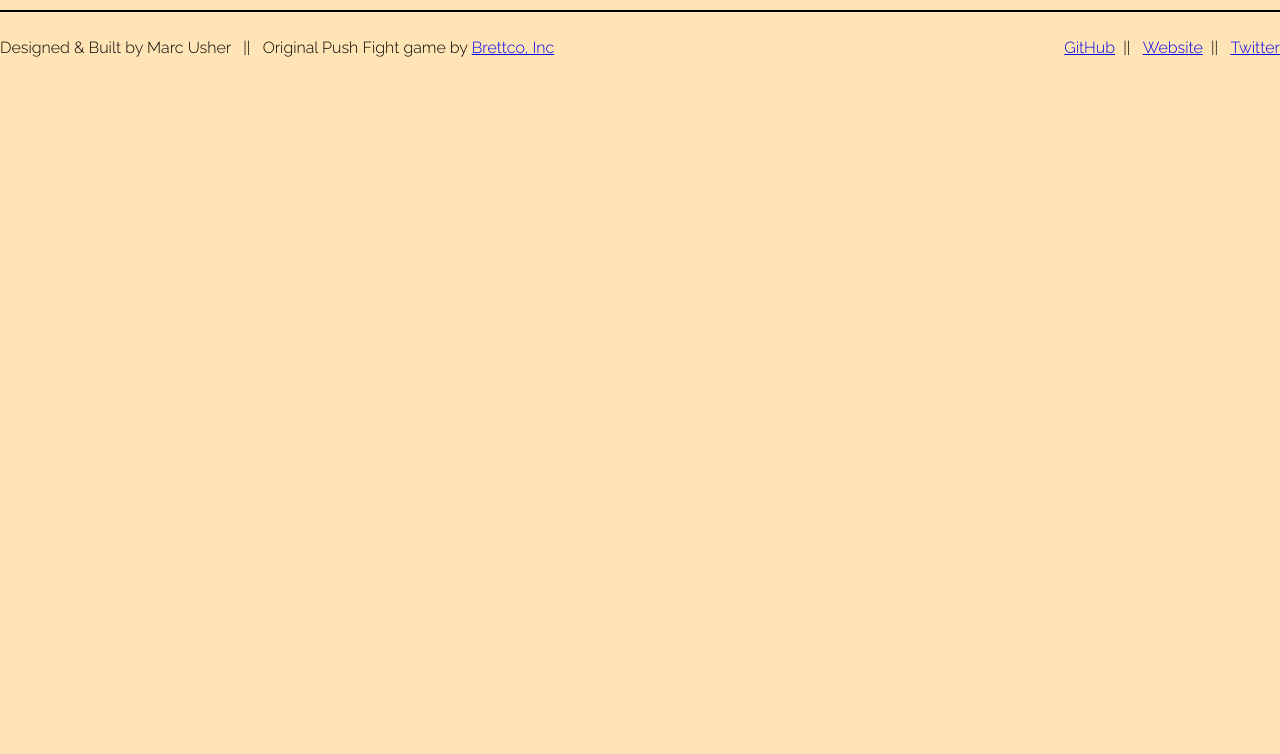
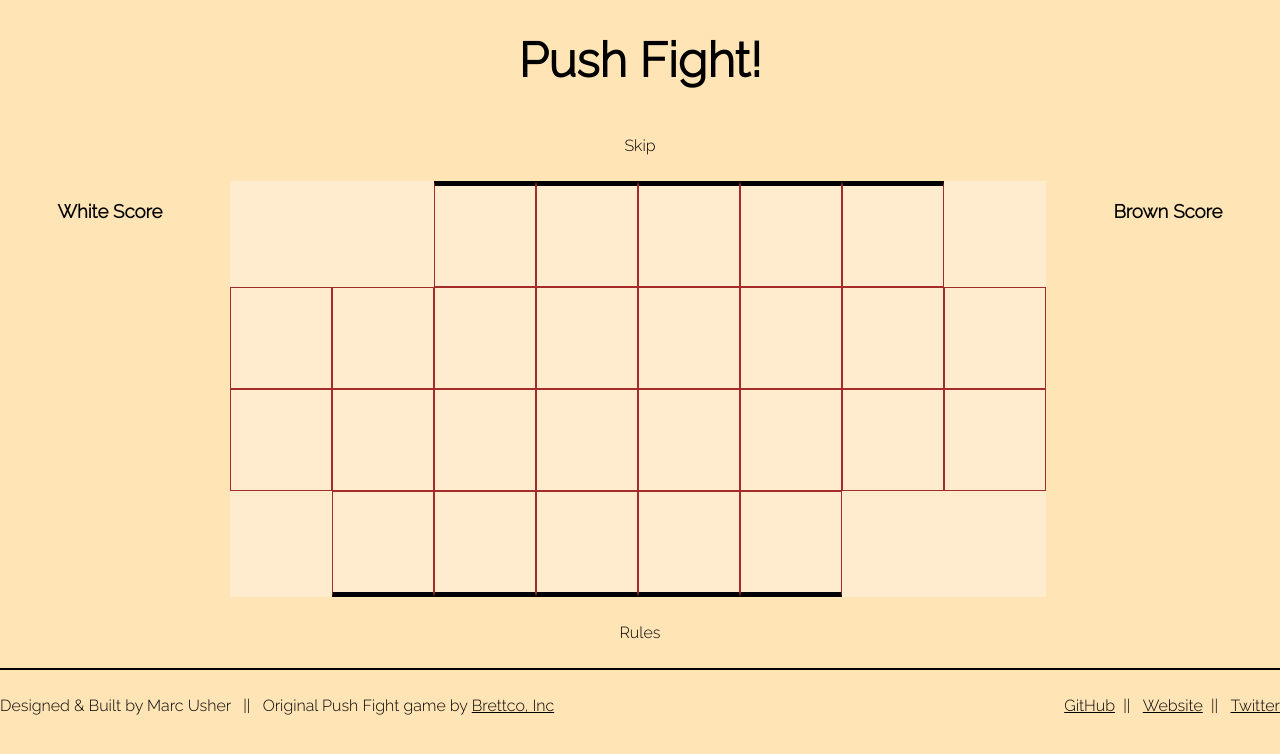
Before and after one commit to MarcUsher/ga-sei-project1, a plain HTML site: page project-folder/index.html in a window 1280 px wide. Drawn offline with nearby package versions, Linux system fonts and the light colour scheme.

Commit message:
Set out game grid with basic styling

```diff
--- a/project-folder/css/styles.css
+++ b/project-folder/css/styles.css
@@ -4,6 +4,62 @@ body {
     margin: 0 auto;
     max-width: 1500px;
 }
+
+/* Header Styling */
+
+header {
+    text-align: center;
+    font-size: x-large;
+}
+
+
+/* Main Game page Styling */
+
+.main-window {
+    display: flex;
+    flex-direction: column;
+    align-items:center;
+}
+
+.game-area {
+    display: flex;
+    justify-content: space-evenly;
+    width: 100%;
+}
+
+.game-board {
+    background-color: blanchedalmond;
+    display: flex;
+    flex-wrap: wrap;
+    margin: 10px;
+    width: 816px;
+}
+
+.score {
+    margin: 10px;
+}
+
+.grid {
+    border-color:brown;
+    border-style: solid;
+    border-width: 0.5px;
+    height: 100px;
+    width: 100px;
+}
+
+.game-board #space {
+    border-color: blanchedalmond;
+}
+
+.game-board #top {
+    border-top: thick solid;
+}
+
+.game-board #bottom {
+    border-bottom: thick solid;
+}
+
+/* Footer Styling - consistent across all pages */
 
 #footer-rule {
     background-color: black;
@@ -24,3 +80,7 @@ footer ul {
 footer ul li {
     display: inline-block;
 }
+
+footer a {
+    color: black;
+}
--- a/project-folder/index.html
+++ b/project-folder/index.html
@@ -9,12 +9,72 @@
     <link href="https://fonts.googleapis.com/css2?family=Raleway:wght@300&display=swap" rel="stylesheet">
 </head>
 <body>
+    <!-- Header - sticks across all pages (probably) -->
     <header>
-
+        <h1>Push Fight!</h1>
     </header>
 
     <main>
+        <div class="main-window">
+            <div class="game-prompt">
 
+            </div>
+            <div class="skip button">
+                <p>Skip</p>
+            </div>
+            <div class="game-area">
+                <div class="score" id="white-score">
+                    <h3>White Score</h3>
+                </div>
+                <div class="game-board">
+                    <!-- First Grid Row -->
+                    <div class="grid row1 column1" id="space"></div>
+                    <div class="grid row1 column2" id="space"></div>
+                    <div class="grid row1 column3" id="top"></div>
+                    <div class="grid row1 column4" id="top"></div>
+                    <div class="grid row1 column5" id="top"></div>
+                    <div class="grid row1 column6" id="top"></div>
+                    <div class="grid row1 column7" id="top"></div>
+                    <div class="grid row1 column8" id="space"></div>
+
+                    <!-- Second Grid Row -->
+                    <div class="grid row2 column1"></div>
+                    <div class="grid row2 column2"></div>
+                    <div class="grid row2 column3"></div>
+                    <div class="grid row2 column4"></div>
+                    <div class="grid row2 column5"></div>
+                    <div class="grid row2 column6"></div>
+                    <div class="grid row2 column7"></div>
+                    <div class="grid row2 column8"></div>
+
+                    <!-- Third Grid Row -->
+                    <div class="grid row3 column1"></div>
+                    <div class="grid row3 column2"></div>
+                    <div class="grid row3 column3"></div>
+                    <div class="grid row3 column4"></div>
+                    <div class="grid row3 column5"></div>
+                    <div class="grid row3 column6"></div>
+                    <div class="grid row3 column7"></div>
+                    <div class="grid row3 column8"></div>
+
+                    <!-- Fourth Grid Row -->
+                    <div class="grid row4 column1" id="space"></div>
+                    <div class="grid row4 column2" id="bottom"></div>
+                    <div class="grid row4 column3" id="bottom"></div>
+                    <div class="grid row4 column4" id="bottom"></div>
+                    <div class="grid row4 column5" id="bottom"></div>
+                    <div class="grid row4 column6" id="bottom"></div>
+                    <div class="grid row4 column7" id="space"></div>
+                    <div class="grid row4 column8" id="space"></div>
+                </div>
+                <div class="score" id="brown-score">
+                    <h3>Brown Score</h3>
+                </div>
+            </div>
+            <div class="rules button">
+                <p>Rules</p>
+            </div>
+        </div>
     </main>
 
     <!-- Footer - sticks across all pages -->
```
